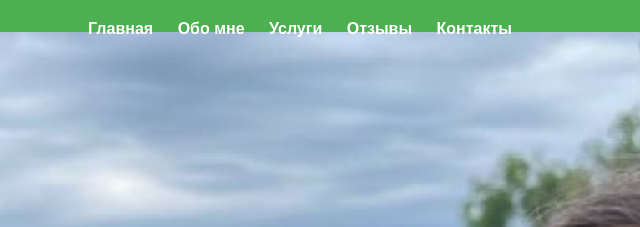
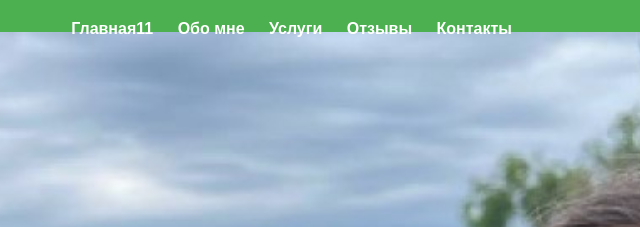
Before and after one commit to Aidarinho07/aida-psychologist-website, a plain HTML site: page index.html in a window 1280 px wide. Shown: the top 227 px of the page, 640-1280 px from the left. Drawn offline with Linux system fonts and the light colour scheme; files whose address does not match are found by name.

Commit message:
index.html

```diff
--- a/index.html
+++ b/index.html
@@ -15,7 +15,7 @@
             </div>
             <nav>
                 <ul>
-                    <li><a href="#">Главная</a></li>
+                    <li><a href="#">Главная11</a></li>
                     <li><a href="#">Обо мне</a></li>
                     <li><a href="#">Услуги</a></li>
                     <li><a href="#">Отзывы</a></li>
```
